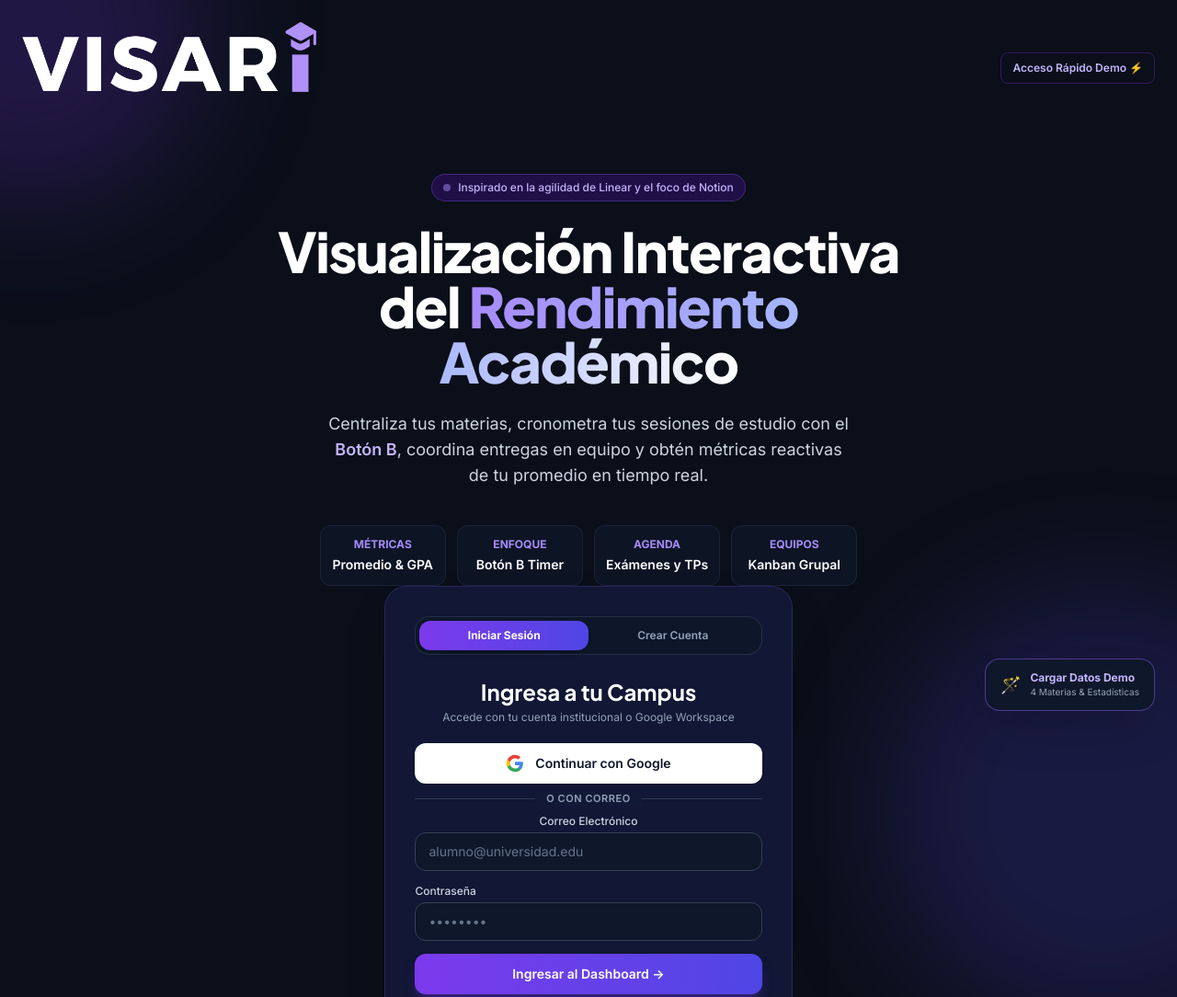
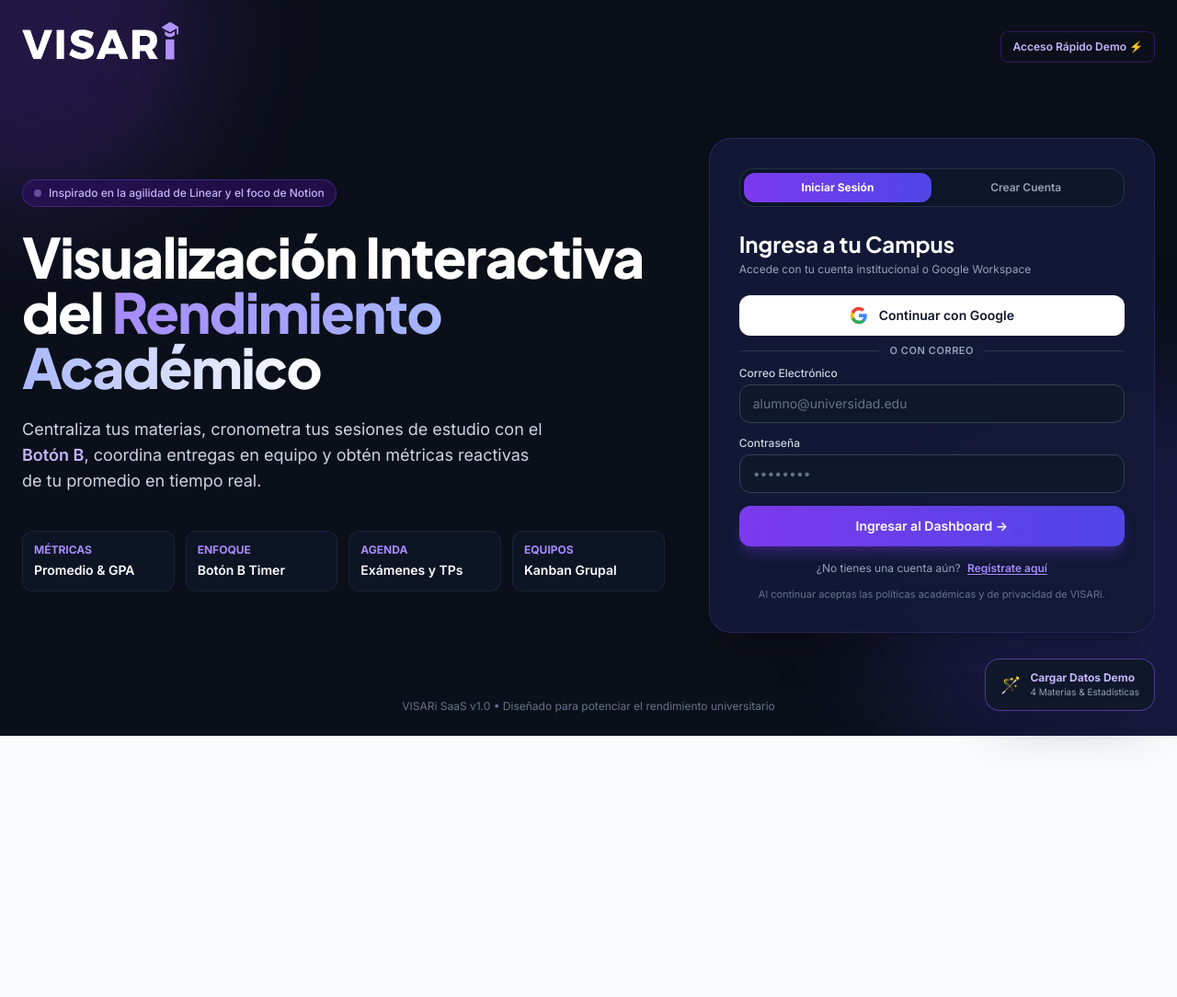
Before and after one commit to veronmarianountref1/VISARI, a plain HTML site: page index.html in a window 1280 px wide. Shown: the top 1084 px of the page at 92% size. After the commit the page ends 800 px from the top, so only its background shows below. Drawn offline with nearby package versions, Linux system fonts and the light colour scheme; no server answers.

Commit message:
Add files via upload

```diff
--- a/index.html
+++ b/index.html
@@ -76,7 +76,7 @@
       <div class="flex items-center">
         <img src="LOGO-VISARI.png" alt="VISARi"
           class="w-auto h-auto object-contain transition-transform duration-200 hover:scale-[1.02]"
-          style="max-width: 320px; height: auto;">
+          style="max-width: 170px; height: auto;">
       </div>
       <div class="flex items-center gap-4">
         <button id="btn-direct-demo"
@@ -87,10 +87,9 @@
     </header>
 
     <!-- Hero & Auth Section -->
-    <main
-      class="max-w-5xl mx-auto w-full px-6 py-10 flex-1 flex flex-col items-center justify-center text-center relative z-10">
+    <main class="max-w-7xl mx-auto w-full px-6 py-10 flex-1 grid lg:grid-cols-12 gap-12 items-center relative z-10">
       <!-- Left Column: Copy & Value Proposition -->
-      <div class="w-full max-w-3xl mx-auto space-y-6 flex flex-col items-center text-center">
+      <div class="lg:col-span-7 space-y-6">
         <div
           class="inline-flex items-center gap-2 px-3 py-1.5 rounded-full bg-violet-950/60 border border-violet-500/30 text-violet-300 text-xs font-medium">
           <span class="w-2 h-2 rounded-full bg-violet-400 animate-pulse"></span>
```
